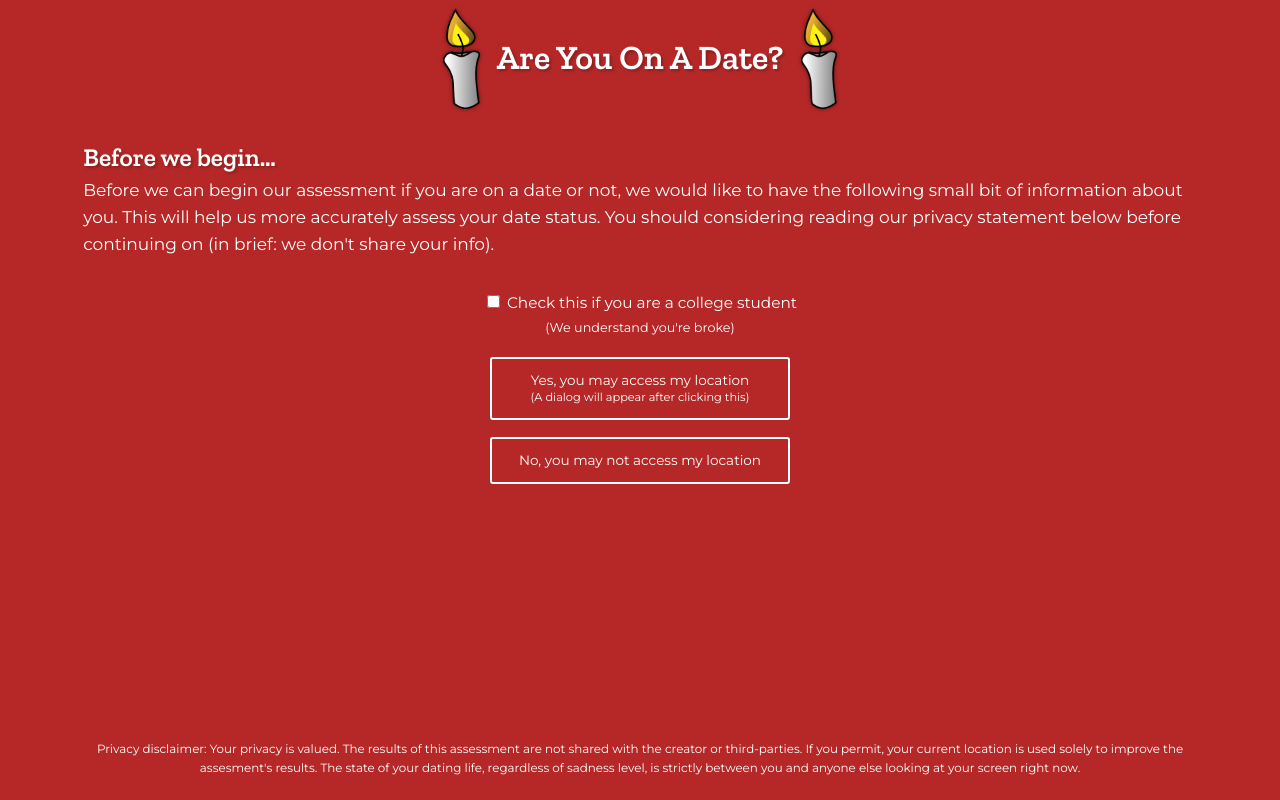
After one commit to le717/areyouona-date, a Flask app: template src/templates/permission.html in a window 1280 px wide. The commit adds this page. Run offline with Flask 2, Linux system fonts and the light colour scheme; the template is opened without the code that fills it, so the values that code supplies are empty.

Commit message:
Permission request, styling adjustments

```diff
--- a/src/static/css/style.css
+++ b/src/static/css/style.css
@@ -15,7 +15,7 @@ body {
   background-color: #b62828;
 
   font-family: "Montserrat", serif;
-  font-size: 18px;
+  font-size: 17px;
   line-height: 1.6;
   font-weight: 400;
   color: #fff;
@@ -66,9 +66,13 @@ main {
 }
 
 footer {
+  width: 87%;
+  margin-right: auto;
+  margin-left: auto;
   flex: none;
   padding: 0.9em;
   font-size: 0.7em;
+  text-align: center;
 }
 
 .geo-msg {
@@ -79,3 +83,43 @@ footer {
 .no-geo .geo-msg {
   display: block;
 }
+
+form {
+  display: flex;
+  flex-direction: column;
+  align-items: center;
+}
+
+form label {
+  margin-top: 1em;
+}
+
+form label:first-of-type {
+  text-align: center;
+  font-size: 0.9em;
+  cursor: pointer;
+}
+
+form button {
+  width: 22em;
+  border: 2px solid #fff;
+  border-radius: 3px;
+  outline: none;
+  font-size: 0.8em;
+
+  padding: 1em;
+
+  background-color: transparent;
+  font-family: inherit;
+  color: #fff;
+  cursor: pointer;
+
+  transition: color 0.2s linear,
+              background-color 0.2s linear;
+}
+
+form button:hover,
+form button:focus {
+  color: #b62828;
+  background-color: #fff;
+}
--- a/src/templates/base.html
+++ b/src/templates/base.html
@@ -23,7 +23,7 @@
   </main>
 
   <footer>
-    <p>Privacy disclaimer: Your privacy is valued. The results of this assessment are not shared with the creator or third-parties. If permitted, a rough calculation of your current location is used solely to improve the assesment's results. The state of your dating life, regardless of sadness level, is strictly between you and anyone else looking at your screen right now.</p>
+    <p>Privacy disclaimer: Your privacy is valued. The results of this assessment are not shared with the creator or third-parties. If you permit, your current location is used solely to improve the assesment's results. The state of your dating life, regardless of sadness level, is strictly between you and anyone else looking at your screen right now.</p>
   </footer>
 
   {{ JSGlue.include() }}
--- /dev/null
+++ b/src/templates/forms/form-permission.html
@@ -0,0 +1,17 @@
+<form method="POST">
+  <input type="hidden" name="csrf_token" value="{{ csrf_token() }}">
+  <label>
+    <input type="checkbox" name="college" id="college">
+    Check this if you are a college student<br>
+    <small>(We understand you're broke)</small>
+  </label>
+
+  <label>
+    <button type="button" name="permission-yes" value="yes">
+      Yes, you may access my location<br>
+      <small>(A dialog will appear after clicking this)</small>
+    </button>
+  </label>
+
+  <label><button type="button" name="permission-no" value="no">No, you may not access my location</button></label>
+</form>
--- a/src/templates/no.html
+++ b/src/templates/no.html
@@ -1,4 +1,4 @@
-<h1>No.</h1>
+<h2>No.</h2>
 <p>How was this determined? Quite simply, really. Try asking yourself the following questions:</p>
 <ul>
   <li>Did you previously arrange with the person for this to be a date?</li>
--- /dev/null
+++ b/src/templates/permission.html
@@ -0,0 +1,8 @@
+{% extends 'base.html' %}
+{% block content %}
+
+<h2>Before we begin&hellip;</h2>
+<p>Before we can begin our assessment if you are on a date or not, we would like to have the following small bit of information about you. This will help us more accurately assess your date status. You should considering reading our privacy statement below before continuing on (in brief: we don't share your info).</p>
+
+{% include 'forms/form-permission.html' %}
+{% endblock %}
--- a/src/templates/yes.html
+++ b/src/templates/yes.html
@@ -1,4 +1,4 @@
-<h1>Yes!</h1>
+<h2>Yes!</h2>
 <p>At least, it has been assessed that you are on a date. Your date status cannot be guaranteed except by you and the person you're with right now.</p>
 
 <div class="geo-msg">
```
